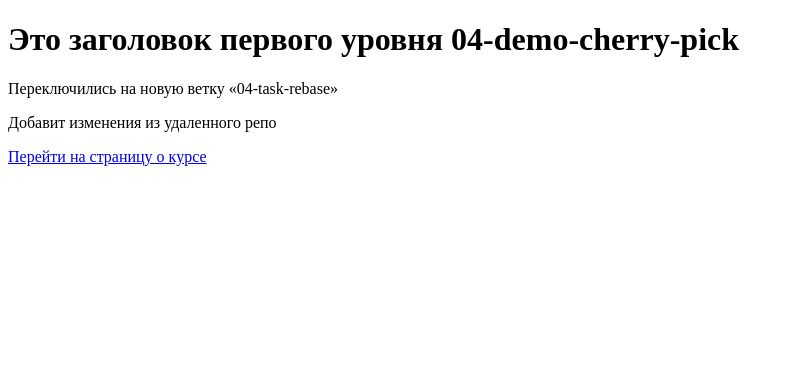
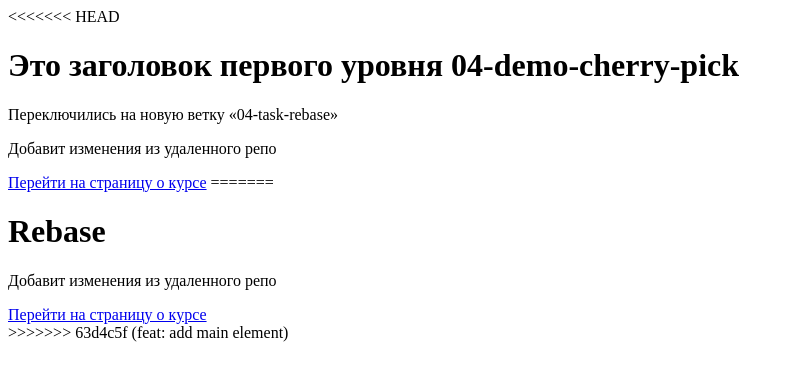
Before and after one commit to nata07-erbet/git0-ed, a plain HTML site: page index.html in a window 1280 px wide. Shown: the whole page, without its empty margins (0-794 px from the left). Drawn offline with Linux system fonts and the light colour scheme.

Commit message:
feat: add to  git.txt

```diff
--- a/index.html
+++ b/index.html
@@ -6,9 +6,17 @@
     <title>Практикуемся с Git</title>
 </head>
 <body class="site-body">
+<<<<<<< HEAD
     <h1 class="site-header">Это заголовок первого уровня 04-demo-cherry-pick</h1>
     <p>Переключились на новую ветку «04-task-rebase»</p>
     <p class="description">Добавит изменения из удаленного репо</p>
     <a href ="#">Перейти на страницу о курсе</a>
+=======
+    <h1 class="title">Rebase</h1>
+    <main class="site-main">
+        <p class="description">Добавит изменения из удаленного репо</p>
+        <a href ="#">Перейти на страницу о курсе</a>
+    </main>
+>>>>>>> 63d4c5f (feat: add main element)
 </body>
 </html>
```
Also changed, not shown: git.txt.
